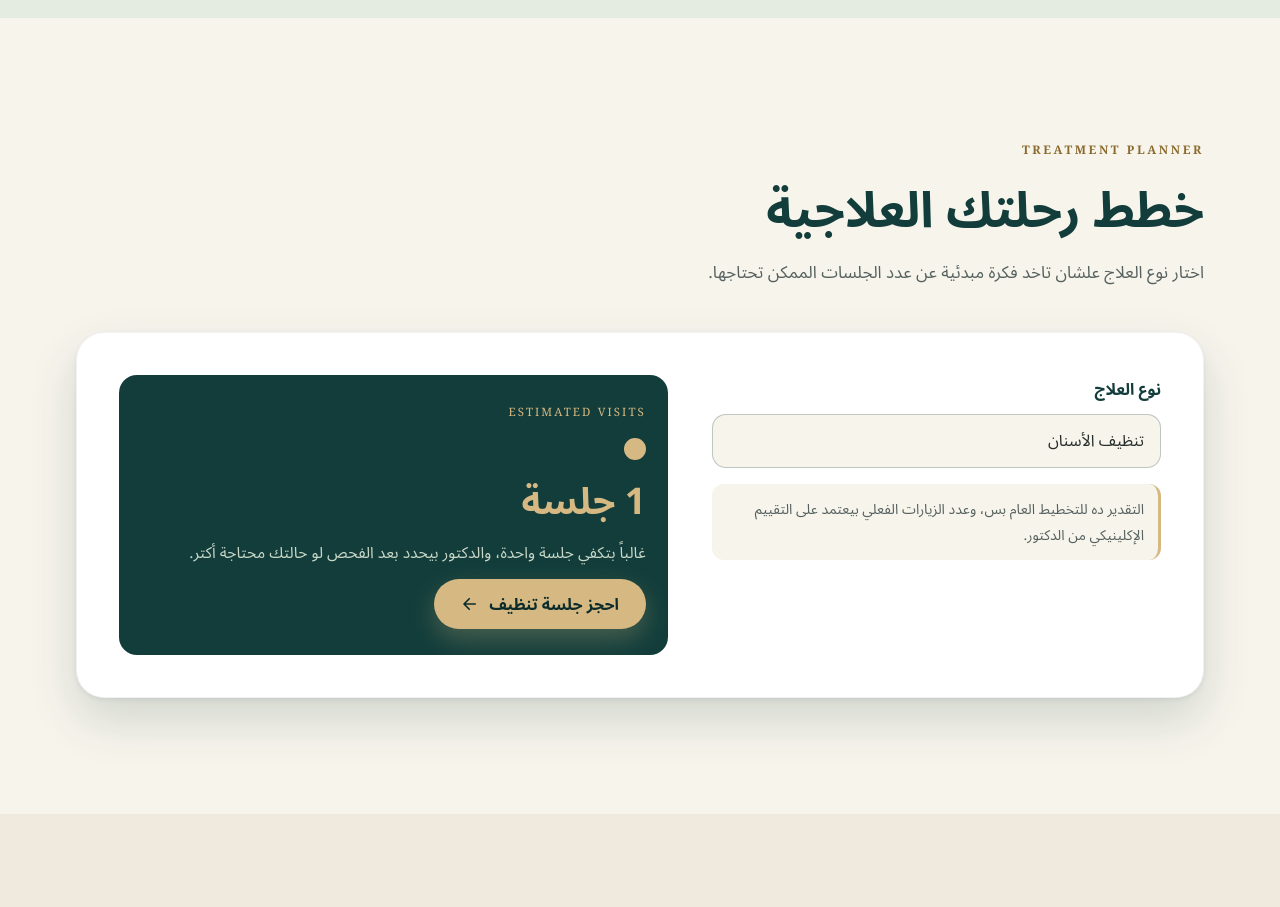
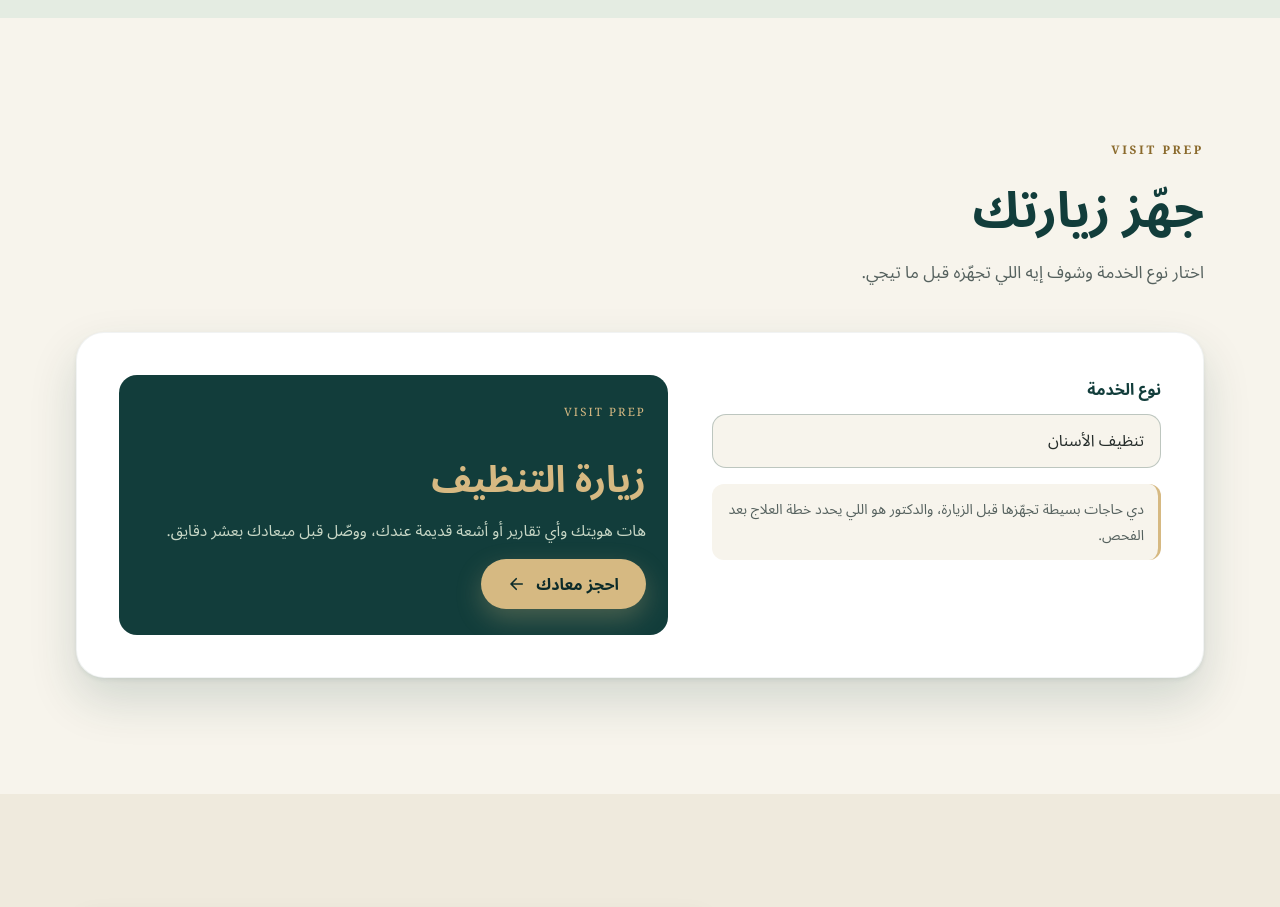
Before and after one commit to youssefyaqeen-dev/LoveCode-Demos, a plain HTML site: page dental/index.html in a window 1280 px wide. Shown: the part 5780-6687 px from the top of the page. Drawn offline with Linux system fonts and the light colour scheme.

Commit message:
Update index.html

```diff
--- a/dental/index.html
+++ b/dental/index.html
@@ -836,13 +836,13 @@ html{scroll-behavior:auto}
 <section class="section" id="planner" aria-labelledby="est-title">
 <div class="wrap">
 <div class="sec-head reveal">
-<span class="kicker">Treatment Planner</span>
-<h2 id="est-title">خطط رحلتك العلاجية</h2>
-<p>اختار نوع العلاج علشان تاخد فكرة مبدئية عن عدد الجلسات الممكن تحتاجها.</p>
+<span class="kicker">Visit Prep</span>
+<h2 id="est-title">جهّز زيارتك</h2>
+<p>اختار نوع الخدمة وشوف إيه اللي تجهّزه قبل ما تيجي.</p>
 </div>
 <div class="est reveal">
 <div>
-<label for="est-select">نوع العلاج</label>
+<label for="est-select">نوع الخدمة</label>
 <div class="sel">
 <select id="est-select">
 <option value="cleaning">تنظيف الأسنان</option>
@@ -852,10 +852,10 @@ html{scroll-behavior:auto}
 <option value="implant">زراعة الأسنان</option>
 </select>
 </div>
-<p class="est-hint">التقدير ده للتخطيط العام بس، وعدد الزيارات الفعلي بيعتمد على التقييم الإكلينيكي من الدكتور.</p>
+<p class="est-hint">دي حاجات بسيطة تجهّزها قبل الزيارة، والدكتور هو اللي يحدد خطة العلاج بعد الفحص.</p>
 </div>
 <div class="est-res" id="est-res" aria-live="polite">
-<small>Estimated Visits</small>
+<small>Visit Prep</small>
 <div class="dots" id="est-dots" aria-hidden="true"></div>
 <div class="est-val" id="est-val"></div>
 <p class="est-sub" id="est-sub"></p>
@@ -1091,11 +1091,11 @@ var FAQ = [
 { q: 'إيه اللي بيحصل في أول كشف؟', a: 'الدكتور بيسمع منك الأول، وبعدين يفحص أسنانك ولثتك، وممكن يطلب أشعة لو لزم الأمر. بعد كده بيشرحلك الوضع والخيارات المتاحة وخطوات الخطة المناسبة.' }
 ];
 var EST = {
-cleaning: { label: 'تنظيف الأسنان', val: '1 جلسة', sub: 'غالباً بتكفي جلسة واحدة، والدكتور بيحدد بعد الفحص لو حالتك محتاجة أكتر.', dots: ['f'], cta: 'احجز جلسة تنظيف' },
-filling: { label: 'حشو الأسنان', val: '1–2 جلسة', sub: 'بيختلف حسب عدد الأسنان ومدى التسوس، والدكتور هو اللي يحدد.', dots: ['f', 'd'], cta: 'احجز كشف للحشو' },
-whitening: { label: 'تبييض الأسنان', val: '1–2 جلسة', sub: 'بيعتمد على الطريقة المناسبة لحالتك، وبعد فحص أسنانك ولثتك.', dots: ['f', 'd'], cta: 'احجز كشف للتبييض' },
-braces: { label: 'تقويم الأسنان', val: 'جلسة تقييم، ثم متابعة دورية حسب الخطة', sub: 'بنبدأ بتقييم الحالة، وبعدها بتتحدد مواعيد المتابعة حسب خطة العلاج.', dots: ['f', 'd', 'd', 'd'], cta: 'احجز جلسة التقييم' },
-implant: { label: 'زراعة الأسنان', val: 'عدة مراحل علاجية', sub: 'ويحدد الطبيب عدد المواعيد بعد التقييم.', dots: ['f', 'd', 'd', 'd', 'd'], cta: 'احجز جلسة التقييم' }
+cleaning: { label: 'تنظيف الأسنان', val: 'زيارة التنظيف', sub: 'هات هويتك وأي تقارير أو أشعة قديمة عندك، ووصّل قبل ميعادك بعشر دقايق.', dots: [], cta: 'احجز معادك' },
+filling: { label: 'حشو الأسنان', val: 'زيارة الحشو', sub: 'قولنا لو في وجع أو حساسية بتحس بيها، وهات أي تقارير سابقة.', dots: [], cta: 'احجز معادك' },
+whitening: { label: 'تبييض الأسنان', val: 'زيارة التبييض', sub: 'جهّز أسئلتك للدكتور، وقولنا لو عندك أي حساسية.', dots: [], cta: 'احجز معادك' },
+braces: { label: 'تقويم الأسنان', val: 'زيارة التقويم', sub: 'هات أي أشعة أو صور سابقة لأسنانك لو عندك، وجهّز أسئلتك.', dots: [], cta: 'احجز معادك' },
+implant: { label: 'زراعة الأسنان', val: 'زيارة الزراعة', sub: 'هات التقارير والأشعة القديمة، وجهّز أسئلتك للدكتور.', dots: [], cta: 'احجز معادك' }
 };
 
 /* ---------- Reveal on scroll ---------- */
```
